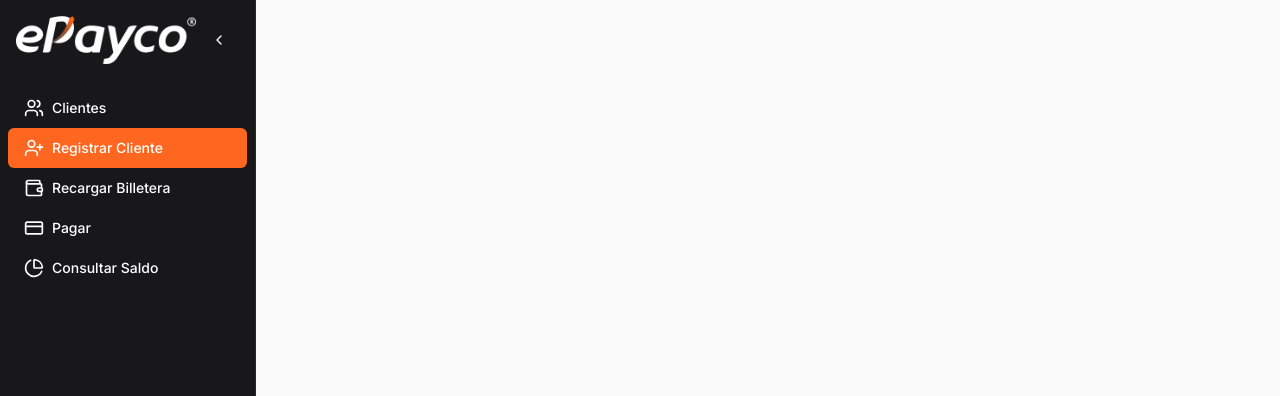
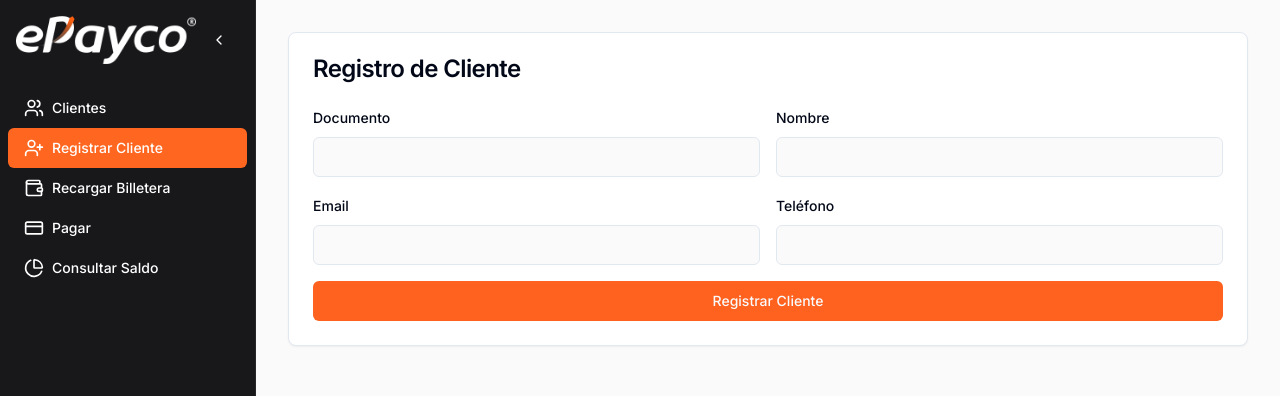
Before and after one commit to CamiloMontoya804/prueba-tecnica, a Next.js app in the folder frontend/: page /register in a window 1280 px wide. Before the commit this address had no page. Shown: the top 396 px of the page. Built offline with nearby package versions, Linux system fonts and the light colour scheme; no server answers.

Commit message:
[F] feat: create register customer form

```diff
--- /dev/null
+++ b/frontend/src/app/register/page.tsx
@@ -0,0 +1,17 @@
+'use client'
+
+import { Card, CardContent, CardHeader, CardTitle } from "@/components/ui/card"
+import { RegisterForm } from './register-form'
+
+export default function RegisterClient() {
+  return (
+    <Card>
+      <CardHeader>
+        <CardTitle>Registro de Cliente</CardTitle>
+      </CardHeader>
+      <CardContent>
+        <RegisterForm />
+      </CardContent>
+    </Card>
+  )
+}
--- /dev/null
+++ b/frontend/src/app/register/register-form.tsx
@@ -0,0 +1,65 @@
+import { Button } from "@/components/ui/button"
+import { Input } from "@/components/ui/input"
+import { Label } from "@/components/ui/label"
+import { useRouter } from "next/navigation"
+import { useToast } from "@/hooks/use-toast"
+import { useForm } from 'react-hook-form';
+
+import { createCustomer } from "@/api/customers.api"
+
+interface CustomerData {
+  document: string;
+  name: string;
+  email: string;
+  phone: string;
+}
+
+export function RegisterForm() {
+
+  const { register, handleSubmit, reset } = useForm<CustomerData>();
+  const router = useRouter()
+  const { toast } = useToast()
+
+  const onSubmit = handleSubmit(async (data) => {
+    try {
+      await createCustomer(data);
+
+      toast({
+        title: "Cliente registrado",
+        description: "El cliente ha sido registrado exitosamente.",
+      });
+      router.push('/');
+      router.refresh();
+    } catch (err) {
+      toast({
+        title: "Error",
+        description: "Hubo un problema al registrar el cliente.",
+        variant: "destructive",
+      })
+    }
+  });
+
+  return (
+    <form onSubmit={onSubmit} className="space-y-4">
+      <div className="grid grid-cols-2 gap-4">
+        <div className="space-y-2">
+          <Label htmlFor="document">Documento</Label>
+          <Input id="document" { ...register('document') } required />
+        </div>
+        <div className="space-y-2">
+          <Label htmlFor="name">Nombre</Label>
+          <Input id="name" { ...register('name') } required />
+        </div>
+        <div className="space-y-2">
+          <Label htmlFor="email">Email</Label>
+          <Input id="email" type="email" { ...register('email') } required />
+        </div>
+        <div className="space-y-2">
+          <Label htmlFor="phone">Teléfono</Label>
+          <Input id="phone" { ...register('phone') } required />
+        </div>
+      </div>
+      <Button type="submit" className="w-full">Registrar Cliente</Button>
+    </form>
+  )
+}
```
